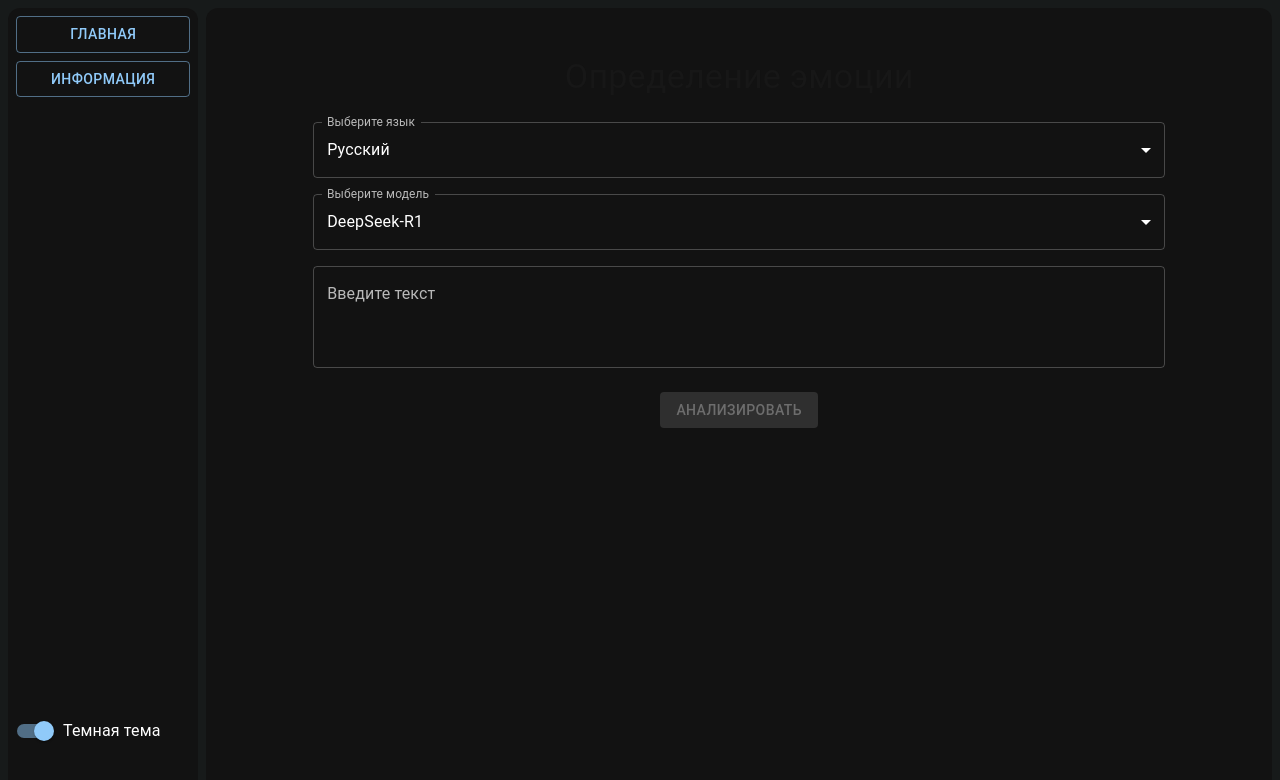
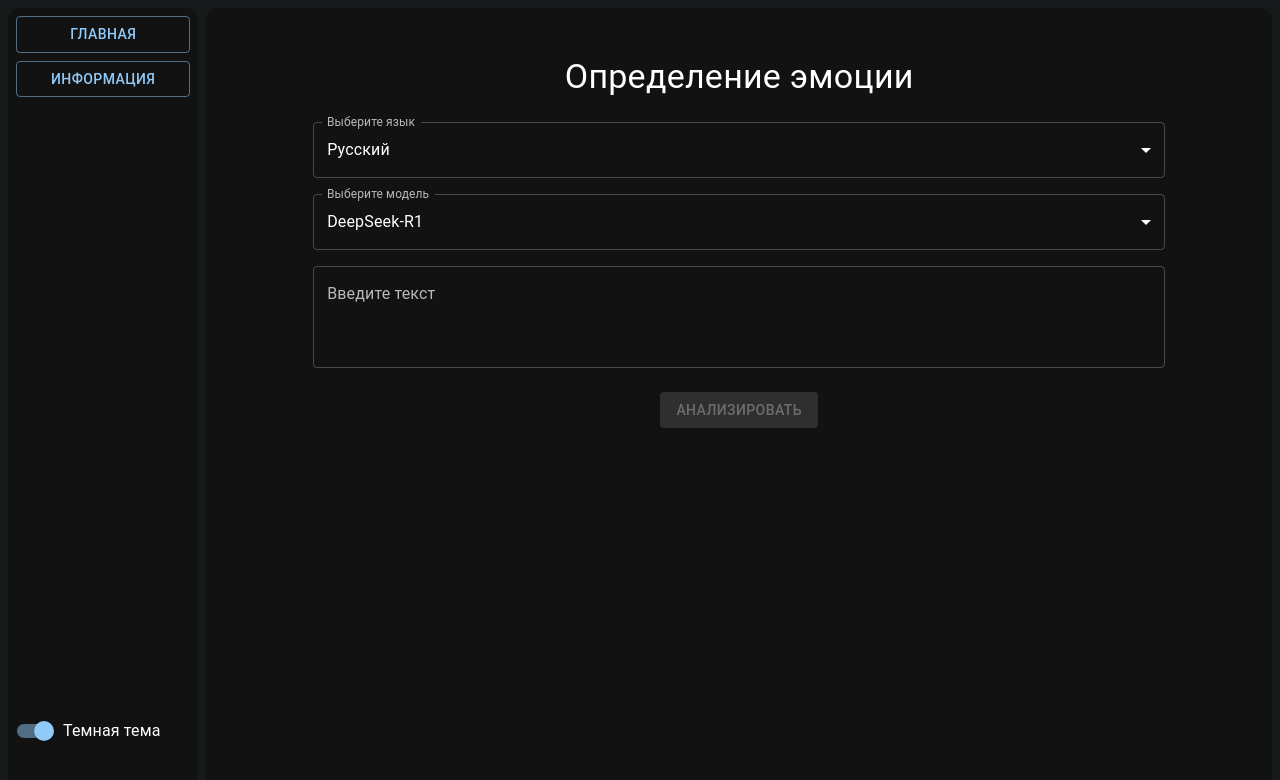
Before and after one commit to MikhailSklyarov1/emonet, a Next.js app: page / in a window 1280 px wide. Shown: the top 780 px of the page. Built offline with nearby package versions, Linux system fonts and the light colour scheme.

Commit message:
Исправление ошибок гидрации

```diff
--- a/src/app/page.tsx
+++ b/src/app/page.tsx
@@ -62,7 +62,7 @@ export default function Home() {
   return (
     <Container maxWidth="md">
       <Box display="flex" flexDirection="column" alignItems="center" gap={3} py={5}>
-        <Typography variant="h4">Определение эмоции</Typography>
+        <Typography variant="h4" sx={{color: (theme) => theme.palette.text.primary}}>Определение эмоции</Typography>
 
         <EmotionInputForm
           text={text}
@@ -80,7 +80,7 @@ export default function Home() {
         />
 
         {emotion && votes && votes.length > 0 && (
-          <Box display="flex" flexDirection="column" gap={2} width="100%" alignItems="center">
+          <Box key={emotion+"_"+votes.length} display="flex" flexDirection="column" gap={2} width="100%" alignItems="center">
             <EmotionResult emotion={emotion} />
             <VoteCards votes={votes} />
           </Box>
--- a/src/components/AnalyzeButton.tsx
+++ b/src/components/AnalyzeButton.tsx
@@ -1,3 +1,4 @@
+"use client";
 import { Button, CircularProgress } from "@mui/material";
 
 interface Props {
--- a/src/components/EmotionInputForm.tsx
+++ b/src/components/EmotionInputForm.tsx
@@ -1,3 +1,4 @@
+"use client";
 import {
   TextField,
   Select,
--- a/src/components/EmotionResult.tsx
+++ b/src/components/EmotionResult.tsx
@@ -1,3 +1,4 @@
+"use client";
 import { Box } from "@mui/material";
 
 interface Props {
--- a/src/components/SideBar.tsx
+++ b/src/components/SideBar.tsx
@@ -11,11 +11,17 @@ import {
   ThemeProvider,
 } from "@mui/material";
 import { useRouter } from "next/navigation";
-import { ReactNode } from "react";
+import { ReactNode, useEffect, useState } from "react";
 
 export default function SideBar({ children }: { children: ReactNode }) {
   const router = useRouter();
   const { theme, switchTheme } = useThemeStore();
+  const [mounted, setMounted] = useState(false);
+  useEffect(() => {
+    setMounted(true);
+  }, []);
+
+  if (!mounted) return null;
 
   const menuItems = [
     { label: "Главная", key: "/", onClick: () => router.push("/") },
--- a/src/components/VoteCards.tsx
+++ b/src/components/VoteCards.tsx
@@ -1,3 +1,4 @@
+"use client";
 import { Vote } from "@/store/emotionStore";
 import { Box } from "@mui/material";
 
@@ -33,7 +34,7 @@ export default function VoteCards({ votes }: Props) {
     <Box display="flex" gap={2} flexWrap="wrap" justifyContent="center" width="100%">
       {votes.map((vote, index) => (
         <Box
-          key={index}
+          key={vote.emotion + index}
           sx={{
             borderRadius: 2,
             borderColor: getBorderColor(vote.category),
```
